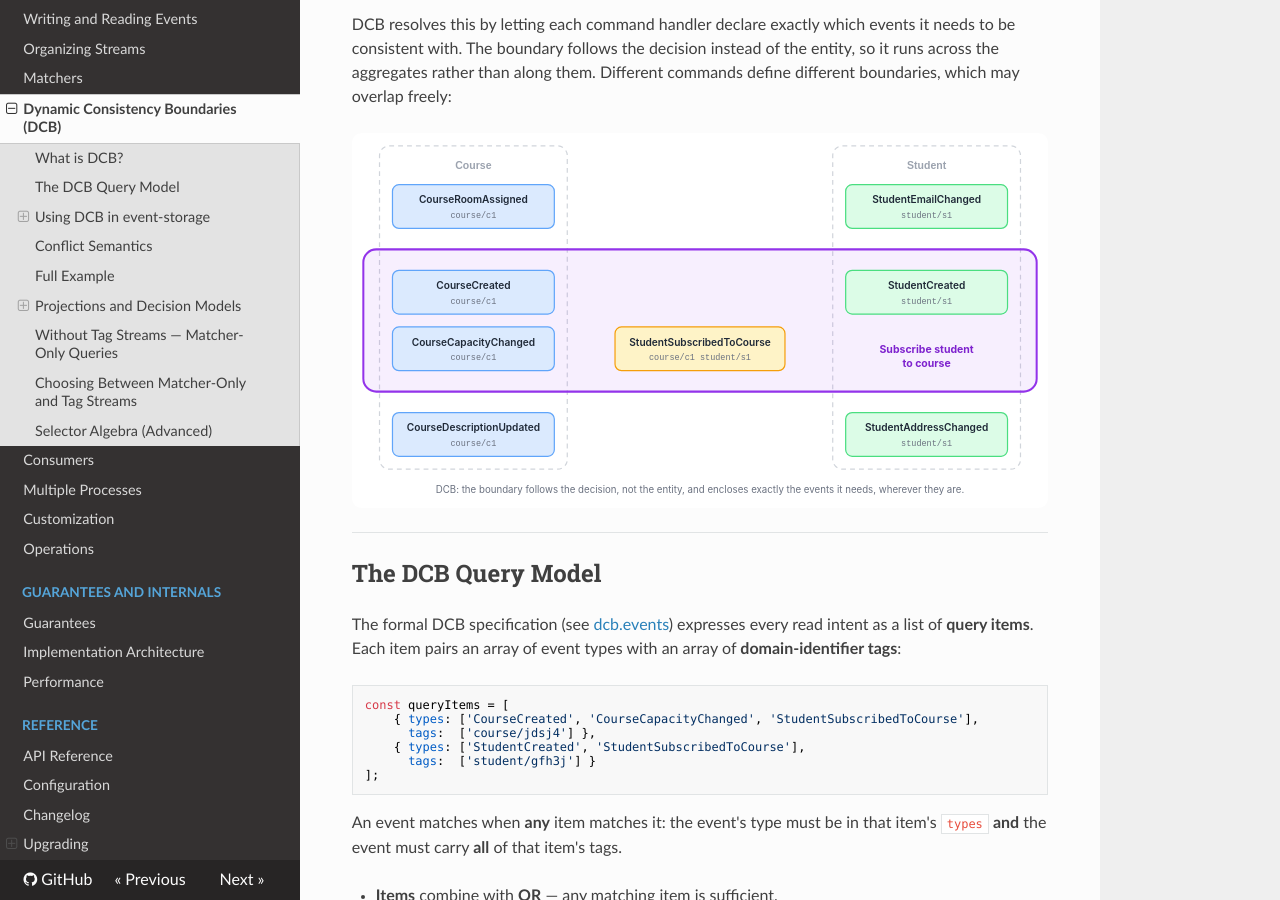
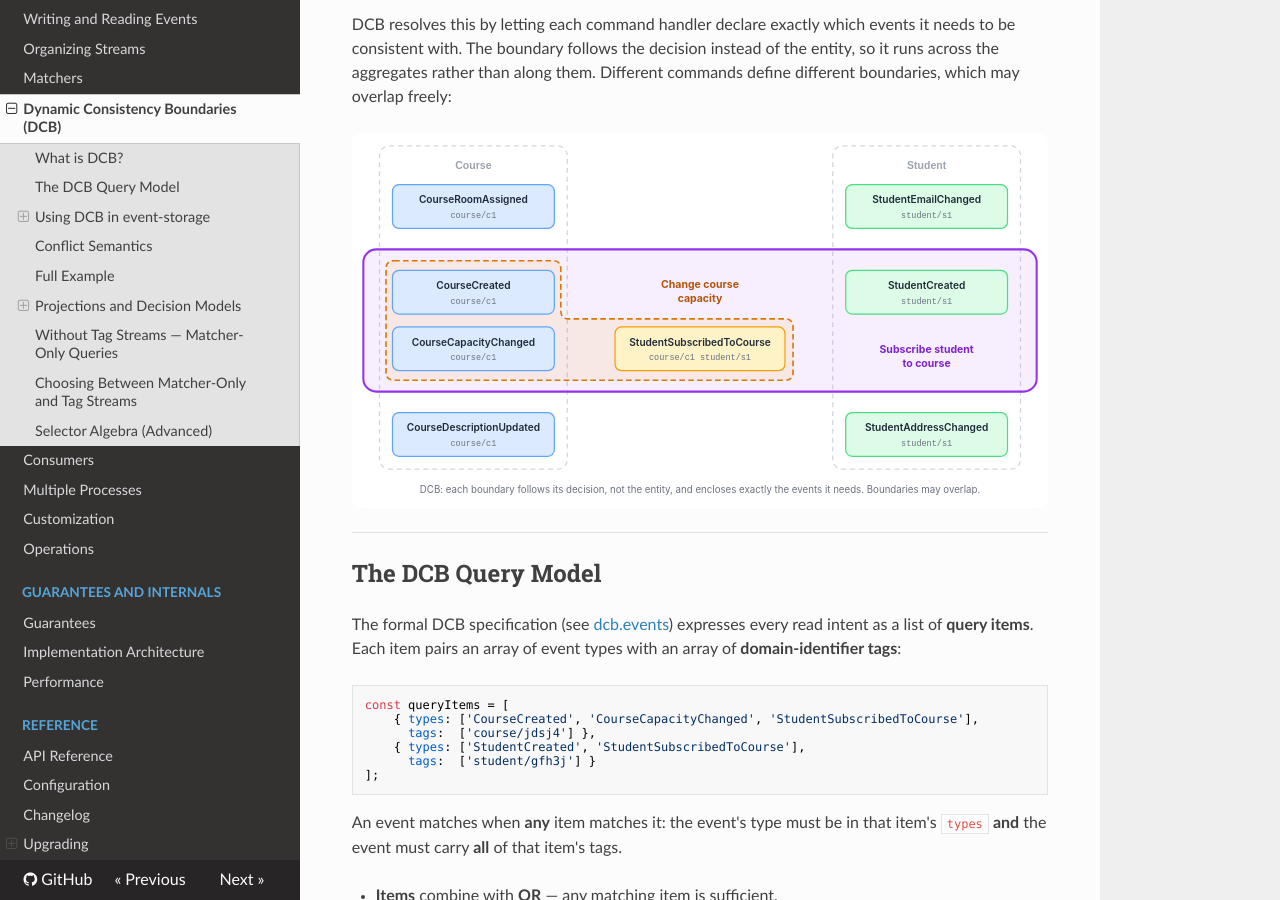
Before and after one commit to albe/node-event-storage, an MkDocs documentation site: the page built from docs/dcb.md, in a window 1280 px wide and 900 px high, scrolled down 1085 px. Built offline with MkDocs 1.6.1, drawn with Linux system fonts in a browser that asks for light colours; nearby versions of some CDN libraries.

Commit message:
Add the Change course capacity boundary to the DCB diagram
Co-Authored-By: Claude Opus 5.5 <noreply@anthropic.com>
Claude-Session: https://claude.ai/code/session_01LShbU9WF5hHAjhQyr2gpXo

```diff
--- a/docs/dcb.md
+++ b/docs/dcb.md
@@ -16,7 +16,7 @@ Consider the classic example from Sara Pellegrini's talk: students subscribing t
 
 DCB resolves this by letting each command handler declare exactly which events it needs to be consistent with. The boundary follows the decision instead of the entity, so it runs across the aggregates rather than along them. Different commands define different boundaries, which may overlap freely:
 
-![Dynamic consistency boundary: Subscribe student to course runs across Course and Student and encloses CourseCreated, CourseCapacityChanged, StudentCreated and StudentSubscribedToCourse](diagram-dcb-boundary.svg)
+![Two overlapping dynamic consistency boundaries: Subscribe student to course runs across Course and Student and encloses CourseCreated, CourseCapacityChanged, StudentCreated and StudentSubscribedToCourse; Change course capacity encloses CourseCreated, CourseCapacityChanged and StudentSubscribedToCourse](diagram-dcb-boundary.svg)
 
 ---
 
```
Also changed, not shown: docs/diagram-dcb-aggregate-ambiguity.svg, docs/diagram-dcb-boundary.svg.
